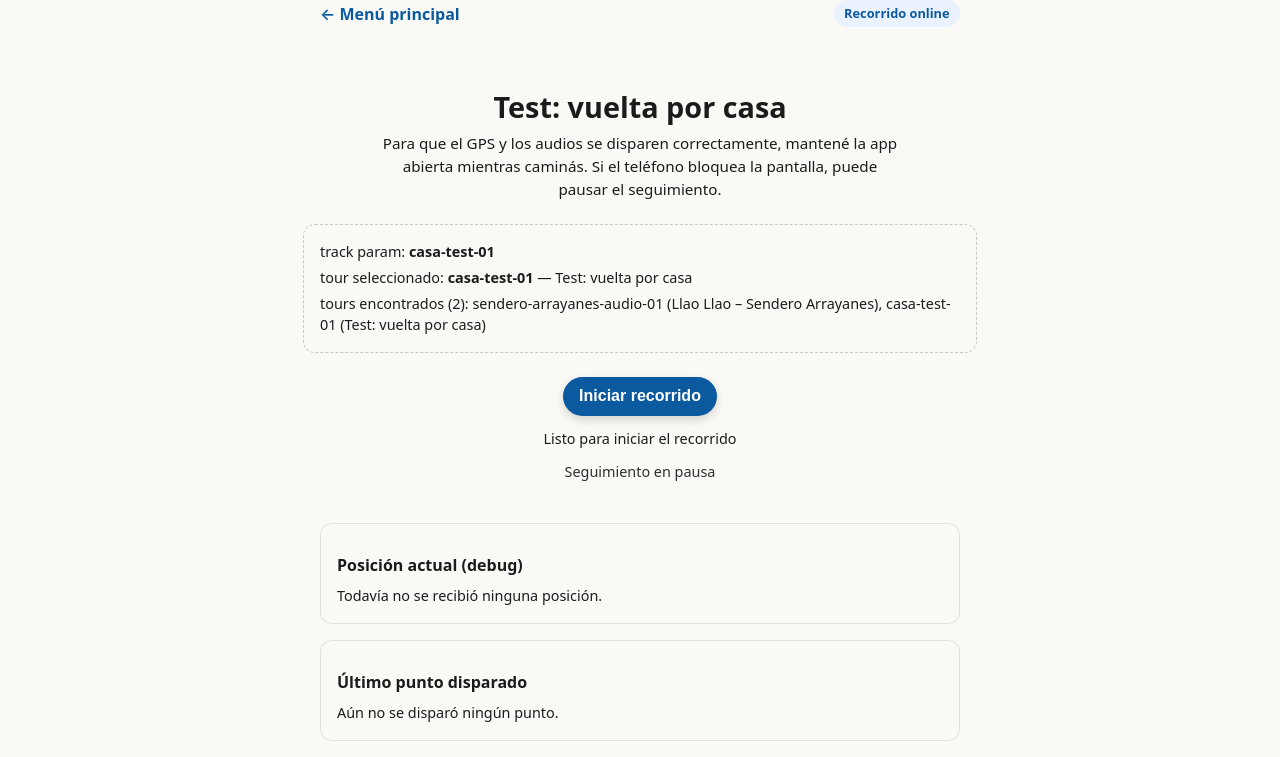
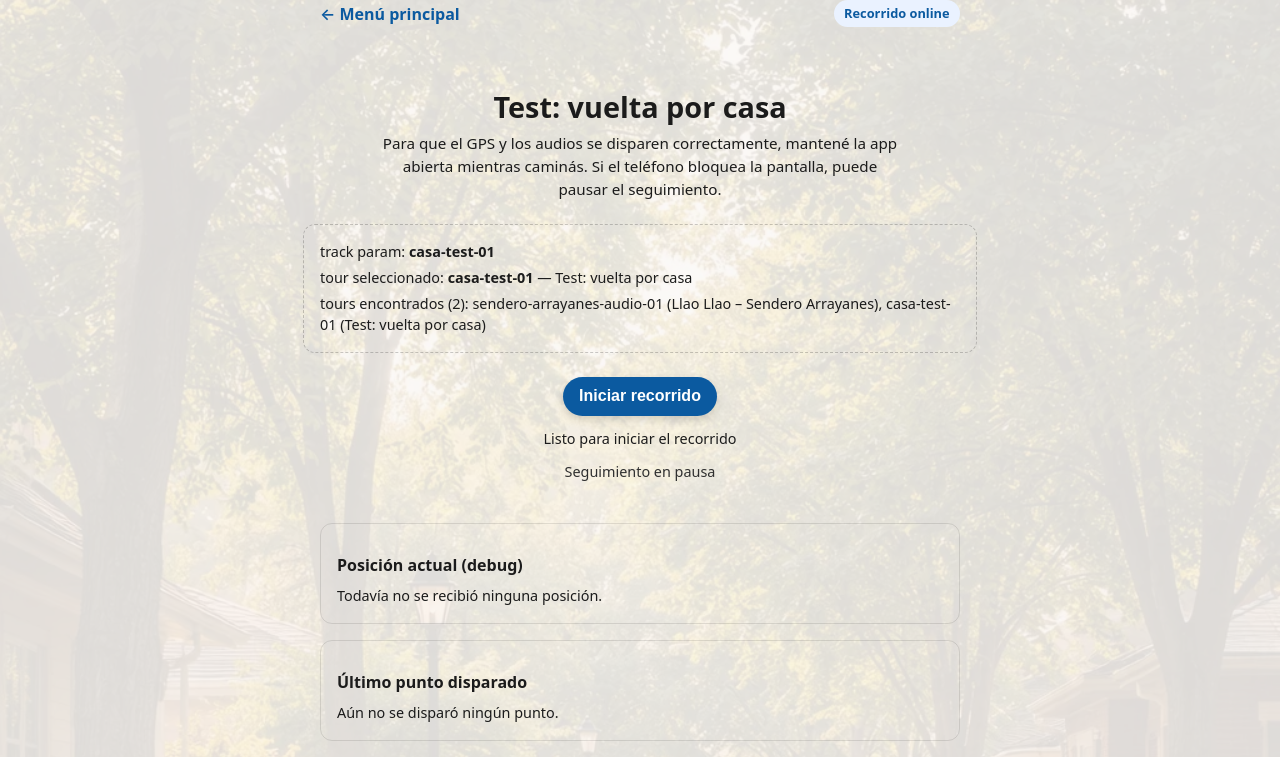
Before and after one commit to acurth/audioguia, a SvelteKit app: page /casa-test-01 in a window 1280 px wide. Shown: the top 757 px of the page. Built offline with nearby package versions, Linux system fonts and the light colour scheme.

Commit message:
Track page background + offline cache

```diff
--- a/src/app.css
+++ b/src/app.css
@@ -231,6 +231,25 @@ a:hover {
   display: inline-flex;
   align-items: center;
   gap: 0.4rem;
+}
+
+.track-page {
+  position: relative;
+  background-color: #fbf9f6;
+}
+
+.track-page::before {
+  content: "";
+  position: fixed;
+  inset: 0;
+  background: rgba(251, 249, 246, 0.88);
+  z-index: 0;
+  pointer-events: none;
+}
+
+.track-page > * {
+  position: relative;
+  z-index: 1;
 }
 
 .tracking-dot {
--- a/src/routes/[track]/+page.svelte
+++ b/src/routes/[track]/+page.svelte
@@ -83,6 +83,8 @@
   $: isOfflineReady = Boolean(
     selectedTour?.id && downloadState[selectedTour.id]?.status === "downloaded"
   );
+  $: tourSlug = selectedTour?.slug ?? selectedTour?.id ?? "";
+  $: backgroundUrl = tourSlug ? `${appBase}/media/tours/${tourSlug}/background.webp` : "";
 
   // Estado general
   let isTracking = false;
@@ -383,8 +385,8 @@
 </script>
 
 <main
-  class="ag-main"
-  style="
+  class="ag-main track-page"
+  style={`
     min-height: 100vh;
     display: flex;
     flex-direction: column;
@@ -394,7 +396,12 @@
     padding: 0 1rem 3rem;
     font-family: system-ui, -apple-system, BlinkMacSystemFont, 'Segoe UI', sans-serif;
     gap: 1.5rem;
-  "
+    background-image: url('${backgroundUrl}');
+    background-size: cover;
+    background-position: center;
+    background-attachment: fixed;
+    background-repeat: no-repeat;
+  `}
 >
   <div class="track-header">
     <a class="track-back" href={`${appBase}/`}>← Menú principal</a>
--- a/src/routes/cerca/+page.svelte
+++ b/src/routes/cerca/+page.svelte
@@ -206,6 +206,8 @@
     });
 
     const files = tour.offline?.files?.map((f) => f.path) ?? [];
+    const backgroundPath = `media/tours/${tour.slug}/background.webp`;
+    const downloadFiles = [...files, backgroundPath];
     const jsonPayload = JSON.stringify(tour.raw);
 
     console.info("[offline] user requested tour download", {
@@ -220,7 +222,7 @@
       payload: {
         id: tour.id,
         slug: tour.slug,
-        files,
+        files: downloadFiles,
         json: jsonPayload
       }
     });
--- a/src/routes/explorar/+page.svelte
+++ b/src/routes/explorar/+page.svelte
@@ -228,6 +228,8 @@
     });
 
     const files = tour.offline?.files?.map((f) => f.path) ?? [];
+    const backgroundPath = `media/tours/${tour.slug}/background.webp`;
+    const downloadFiles = [...files, backgroundPath];
     const jsonPayload = JSON.stringify(tour.raw);
 
     console.info("[offline] user requested tour download", {
@@ -242,7 +244,7 @@
       payload: {
         id: tour.id,
         slug: tour.slug,
-        files,
+        files: downloadFiles,
         json: jsonPayload
       }
     });
```
